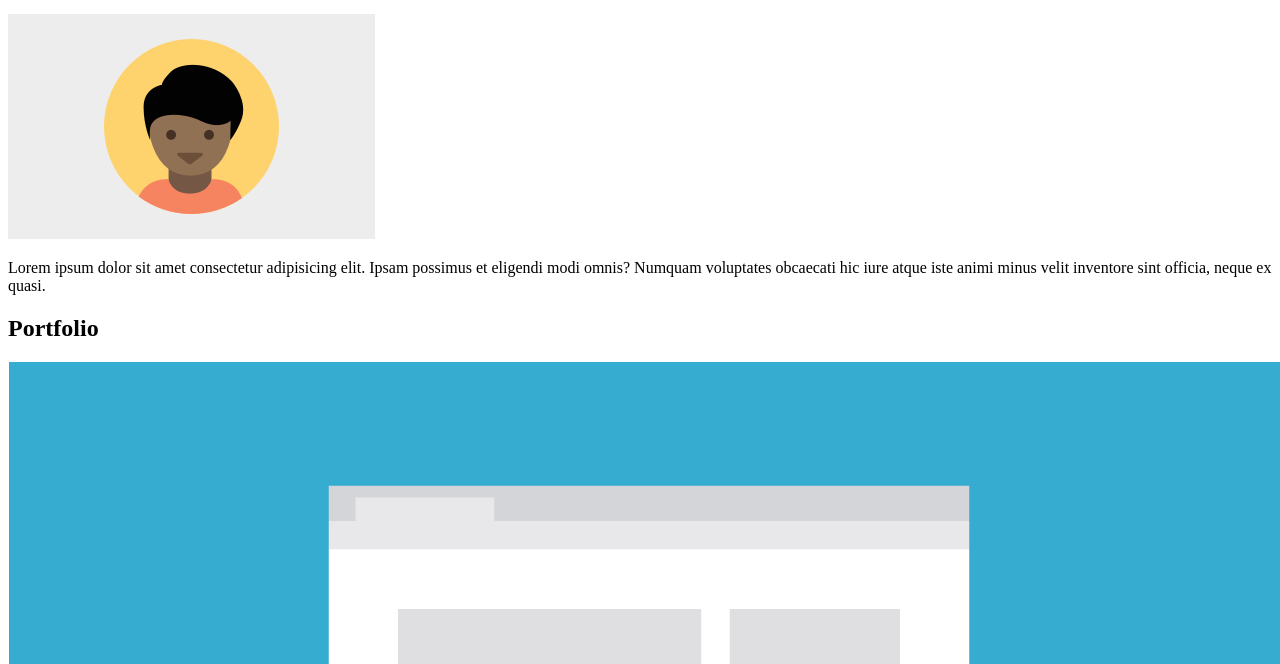
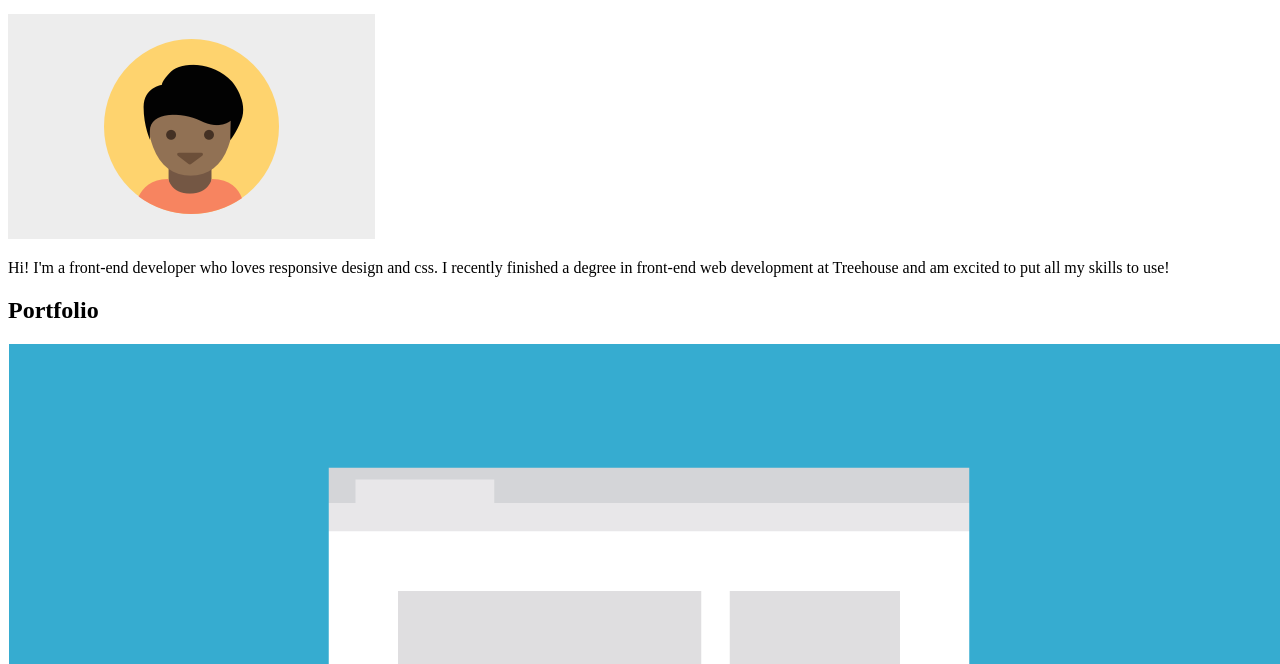
Before and after one commit to ChristopherSab/Tech-Degree-Project-2, a plain HTML site: page index.html in a window 1280 px wide. Shown: the part 136-800 px from the top of the page. Drawn offline with Linux system fonts and the light colour scheme; files that its build step writes are made by us from their sources.

Commit message:
Added Commentated out section titles

```diff
--- a/index.html
+++ b/index.html
@@ -11,6 +11,8 @@
 </head>
 
 <body>
+
+    <!--Main Header-->
     <div class="wrapper">
         <header class="main-header">
             <div class="container">
@@ -25,13 +27,13 @@
 
                 <div>
                     <img src="images/responsive-layout-profile.png" alt="animated profile photo">
-                    <p>Lorem ipsum dolor sit amet consectetur adipisicing elit. Ipsam possimus et eligendi modi omnis?
-                        Numquam
-                        voluptates obcaecati
-                        hic iure atque iste animi minus velit inventore sint officia, neque ex quasi.</p>
+                    <p>Hi! I'm a front-end developer who loves responsive design and css. I recently finished a degree
+                        in front-end web development at Treehouse and am excited to put all my skills to use!</p>
                 </div>
             </div>
         </header>
+
+        <!--Main Section (Portfolio)-->
 
         <main class="main-section">
             <div class="container">
@@ -88,6 +90,8 @@
             </div>
         </main>
 
+        <!--Footer Section-->
+
         <footer class="footer">
             <h3 id="contact">CONTACT</h3>
             <p>If you're interested in chatting or want more information about what I've beeen working on, I'd love to
```
